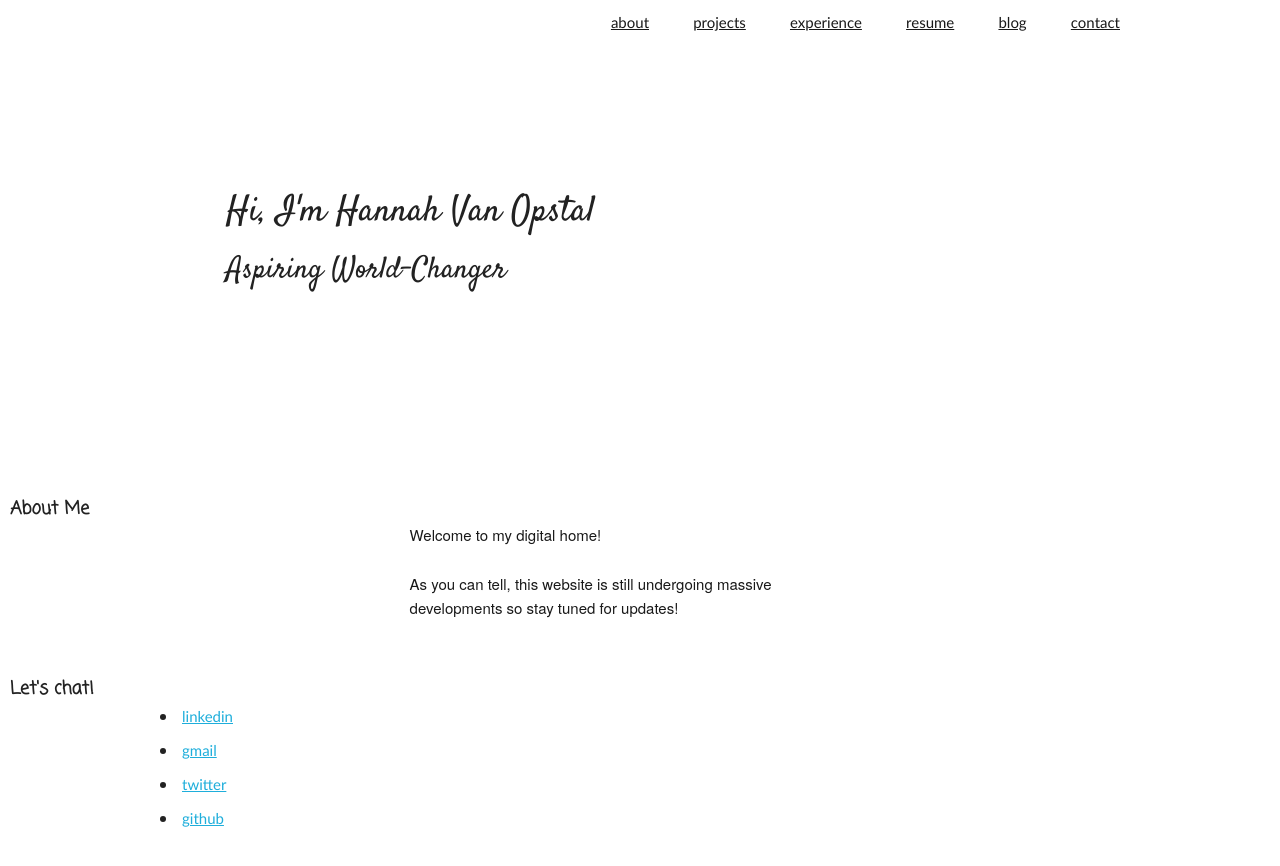
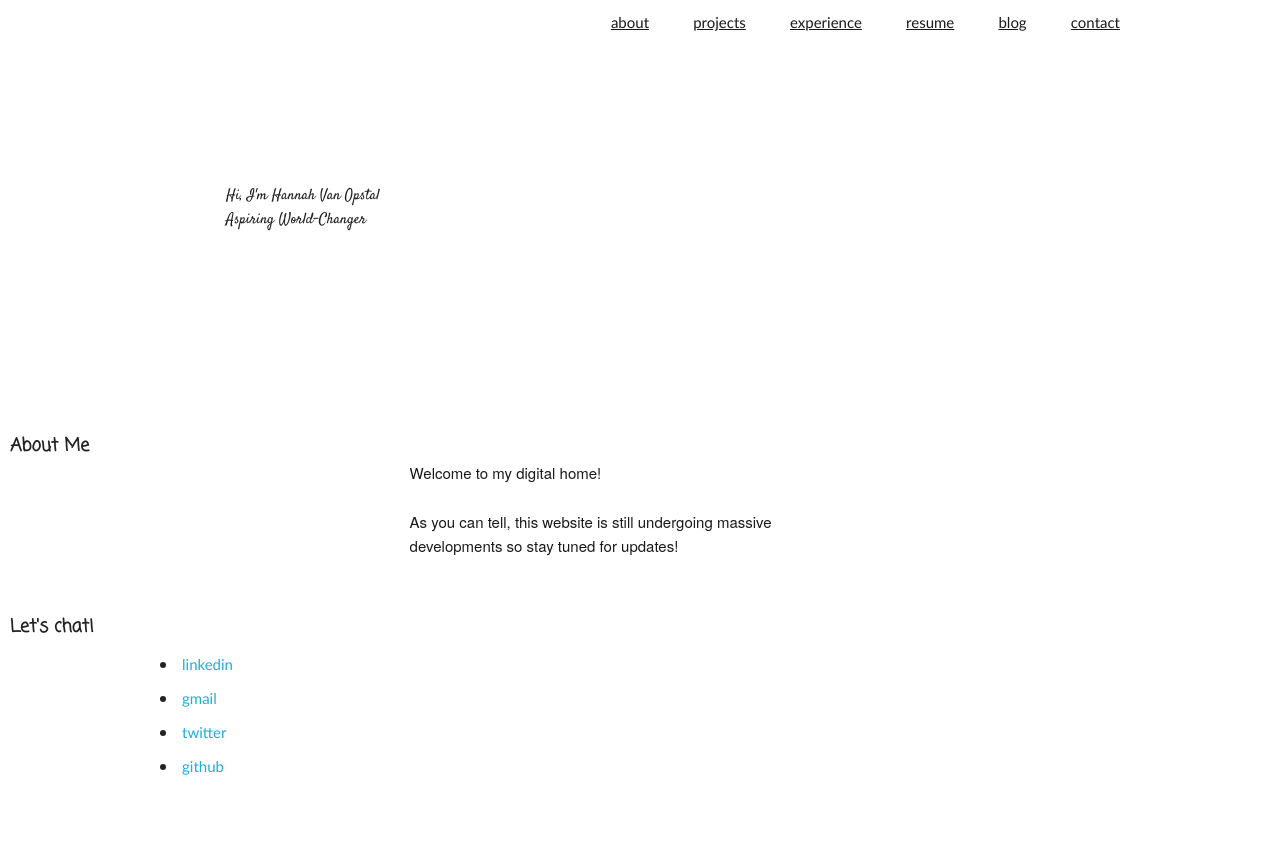
Before and after one commit to hvanopstal/hvanopstal.github.io, a Jekyll site: the page index.html, which Jekyll copies as it is, in a window 1280 px wide. Shown: the top 866 px of the page. Built offline with Jekyll 4.4.1, drawn with Linux system fonts in a browser that asks for light colours; some web fonts are replaced.

Commit message:
Update main.css
added contact information section (for footer)

```diff
--- a/css/main.css
+++ b/css/main.css
@@ -8,7 +8,7 @@
   background-color: #F9F6F1;
 }
 .container {
-  width: 90%;
+  width: 95%;
 }
 nav ul, footer ul {
   font-family: "Calibri", Arial;
@@ -90,19 +90,19 @@
   .navigation-bar ul li a:last-of-type { padding-right: 0px; }
   .navigation-bar ul li a:hover { color: #5e5e5e; }
 
-div.intro {
+.intro {
   font-family: "Satisfy", "Calibri", Arial;
   margin-left: 100px;
   margin-top: 150px;
   margin-bottom: 200px;
 }
-div.intro-welcome {
-  font-size: 2.4em;
-}
-div.intro-jobtitle {
-  font-size: 2em;
-  margin-top: 5px;
-}
+  .intro.intro-welcome {
+    font-size: 2.4em;
+  }
+  .intro.intro-jobtitle {
+    font-size: 2em;
+    margin-top: 5px;
+  }
 div.section-title {
   margin-top: 30px;
   font-family: "Coming Soon", "Calibri", Arial;
@@ -115,3 +115,13 @@
 div.home {
   text-align: center;
 }
+.contact-information {
+  float: middle;
+  padding: 10px 0px;
+  width: 100%;
+  display: inline-block;
+}
+  .contact-information li a {
+    text-decoration: none;
+    list-style: none;
+  }
```
